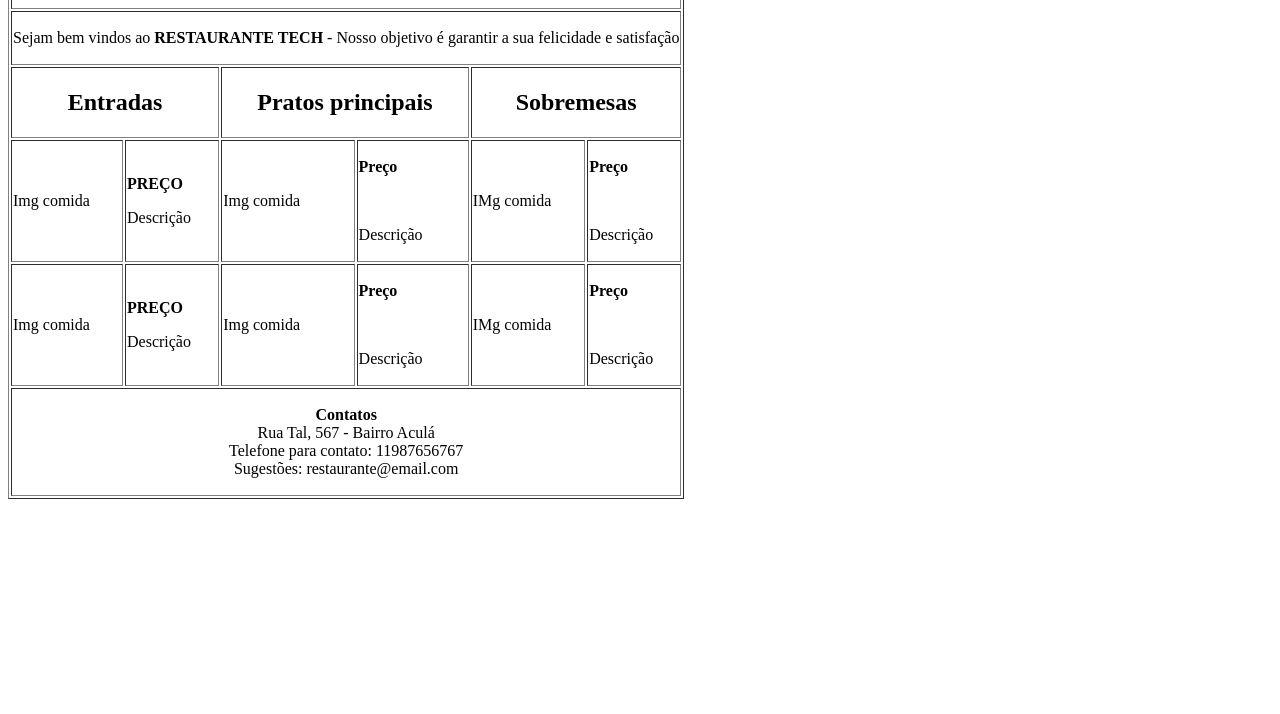
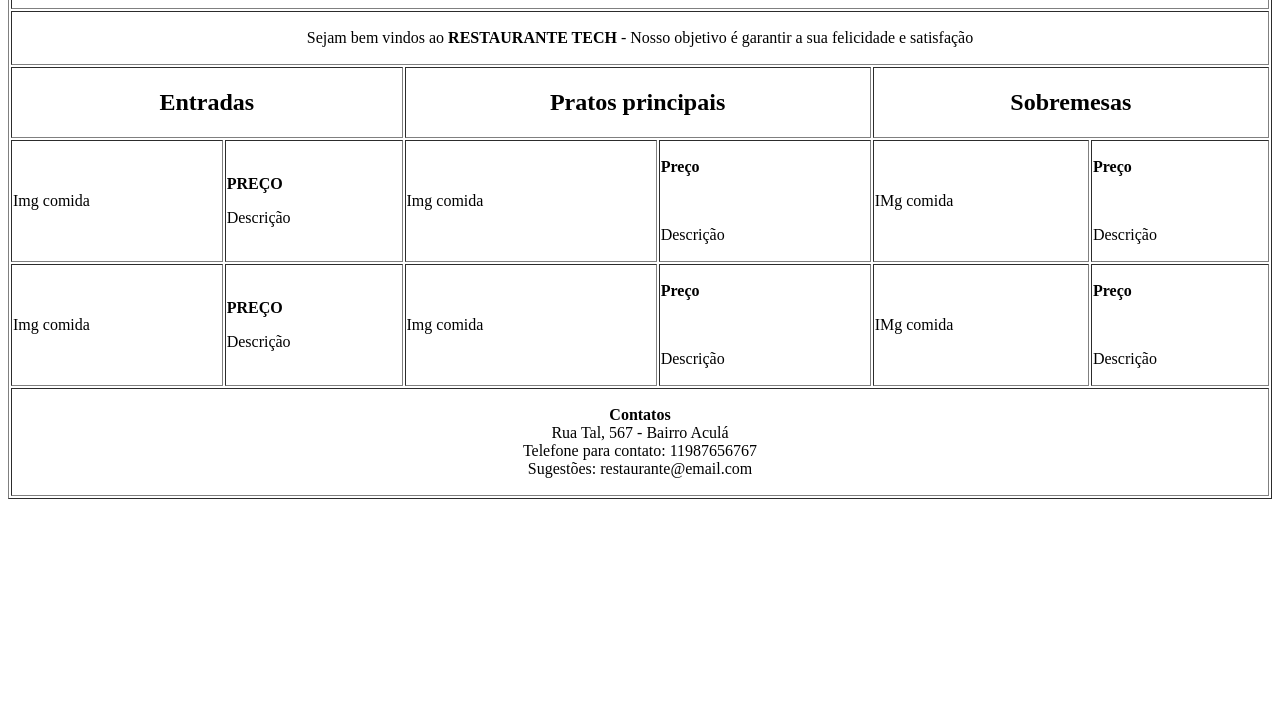
Before and after one commit to ArthurBurgarinFrank/git-branches, a plain HTML site: page index.html in a window 1280 px wide. Shown: the part 86-800 px from the top of the page. Drawn offline with Linux system fonts and the light colour scheme.

Commit message:
criando index.html.

```diff
--- a/index.html
+++ b/index.html
@@ -7,7 +7,7 @@
     <title>Atividade DAD</title>
 </head>
 <body>
-        <table border="1">
+        <table width="100%" border="1">
             <tr>
                 <td align="center" colspan="9"><h1><strong>Restaurante TECH</strong></h1></td>
             </tr>
```
